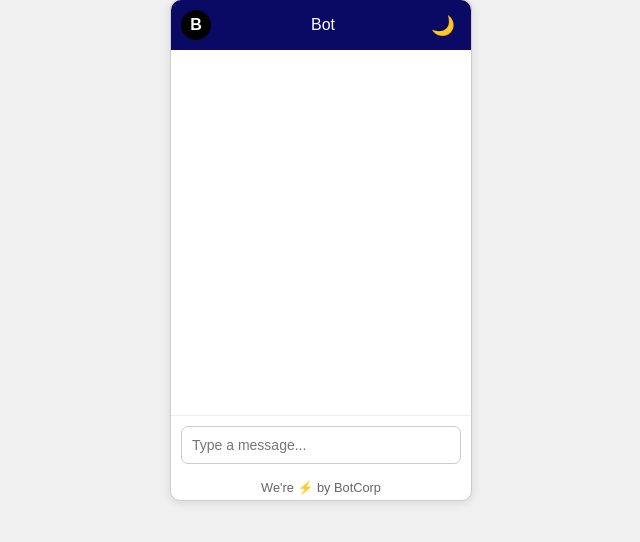
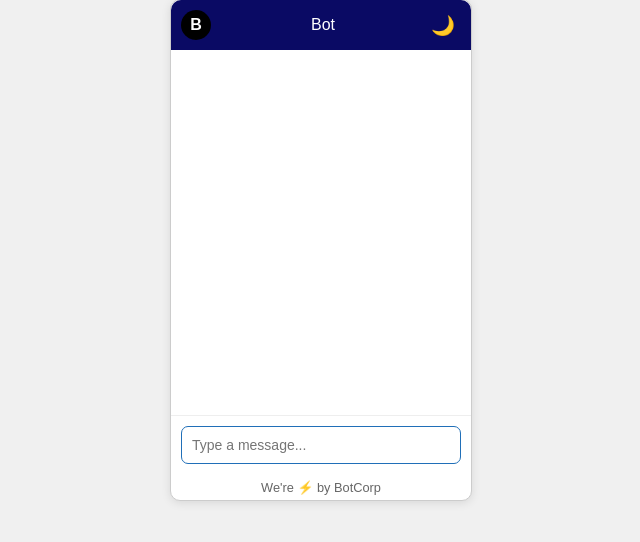
Before and after one commit to Akashr-18/Chat-Application-UI, a Flask app: page / in a window 1280 px wide, with the restyled element focused. Shown: the part 150-692 px from the top of the page, without its empty margins (319-959 px from the left). Run offline with Flask 3, Linux system fonts and the light colour scheme.

Commit message:
Updated css File

```diff
--- a/static/style.css
+++ b/static/style.css
@@ -66,10 +66,10 @@ body {
     font-size: 14px;
     outline: none;
 }
-/* #message-input:focus {
-    border-color: #1d9a38;
-    box-shadow: 0 0 5px rgba(29, 154, 56, 0.5);
-} */
+#message-input:focus {
+    border-color: #206fb8;
+    /* box-shadow: 0 0 5px rgba(29, 154, 56, 0.5);  */
+}
 #send-button {
     display: none;
 }
```
